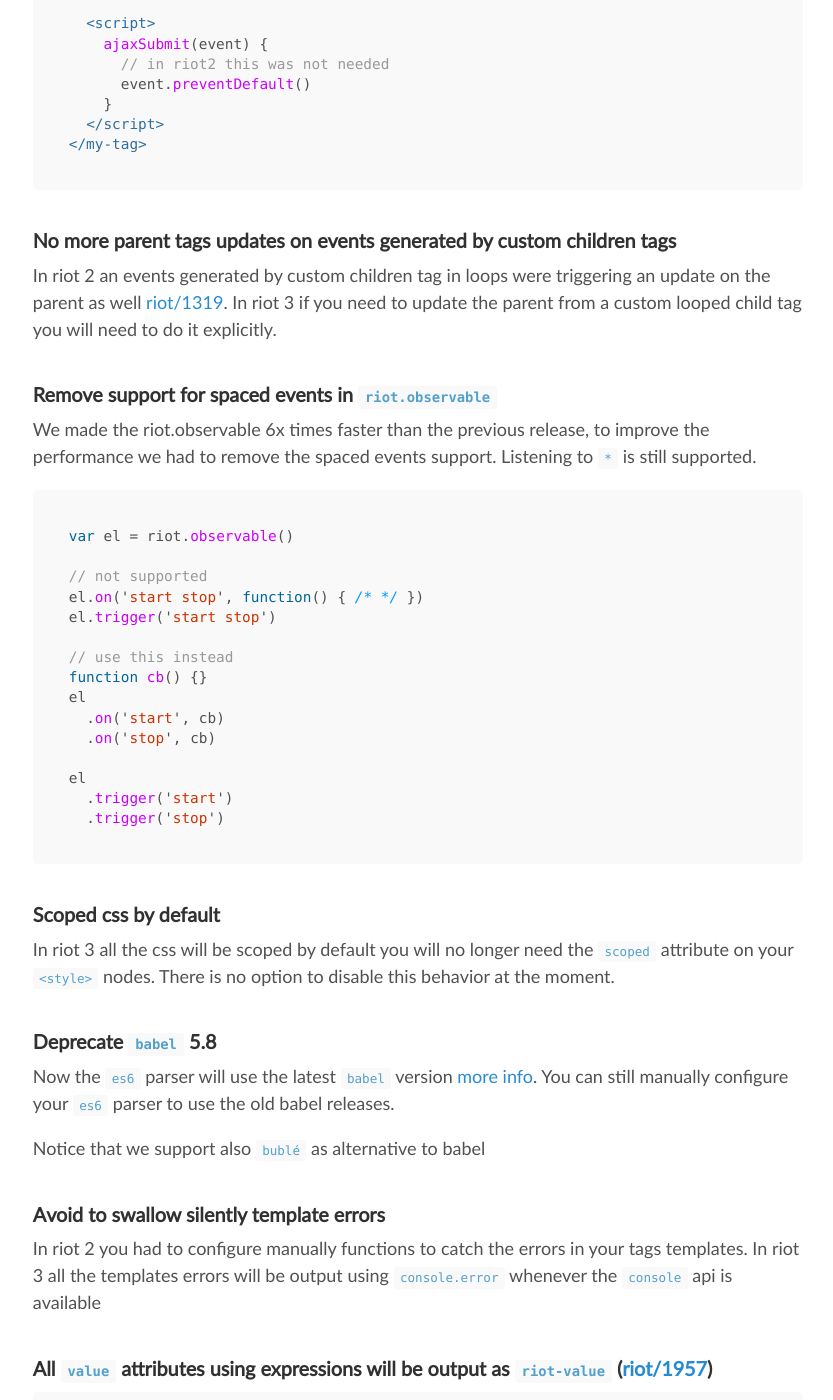
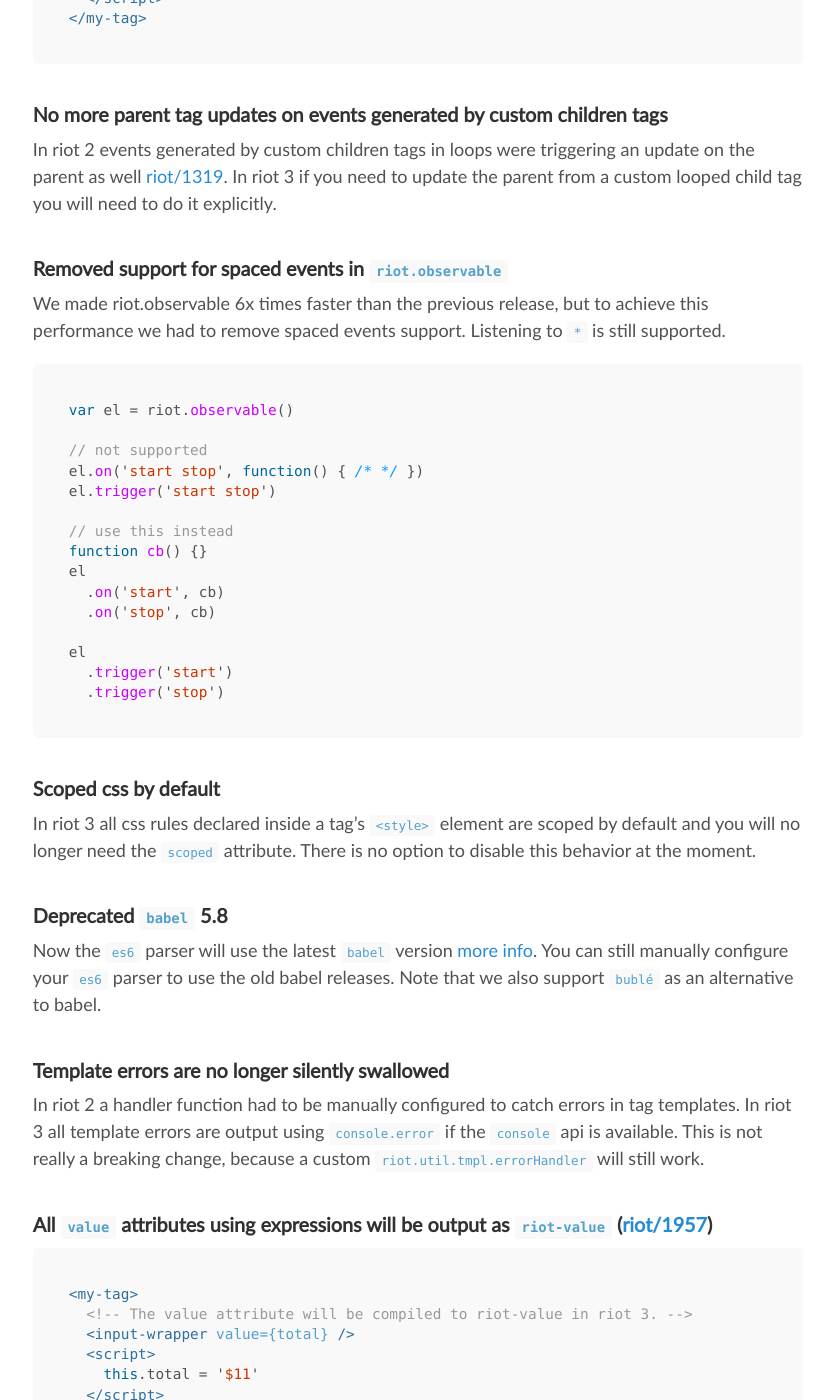
Before and after one commit to riot/riot.github.io, a Jekyll site: the page built from guide/migration-from-riot2.md, in a window 1280 px wide and 1400 px high, scrolled down 2386 px. Shown: the whole window, without its empty margins (222-1055 px from the left). Built offline with Jekyll 4.4.1, drawn with Linux system fonts in a browser that asks for light colours; nearby versions of some CDN libraries; emoji names are drawn with the system emoji font; some of the changed text lies outside the part shown.

Commit message:
Update migration-from-riot2.md (#165)
Some grammar fixes, some improvements and a couple of unnecessary changes.

I am not a native speaker.

````diff
--- a/guide/migration-from-riot2.md
+++ b/guide/migration-from-riot2.md
@@ -7,16 +7,14 @@
 
 ## General info
 
-Riot 3 is a big improvement to the issues we found in the previous release, please check in detail all the [release notes](/release-notes).
+Riot 3 is a big improvement over the previous release, please check [release notes](/release-notes) for details.
 
 We have resolved many problems and they required a major release bump because they couldn't be fixed with the previous codebase.
-However migrating from Riot 2 shouldn't be such a big deal and below we have listed all the main breaking changes that might be worth knowing.
+Migration from Riot 2 shouldn't be very difficult. Refer to the list of breaking changes below.
 
 ## Breaking changes
 
-### Deprecate `riot-tag`
-
-The attribute `riot-tag` was deprecated in favor of `data-is`.
+### `riot-tag` attrbibute renamed to `data-is`
 
 ```html
 <!-- not supported -->
@@ -38,13 +36,11 @@
 </my-tag>
 ```
 
-### Deprecate `name` and `id` to cache DOM nodes
+### `name` and `id` attributes no longer create references to DOM nodes
 
-The attributes `name` and `id` will be no longer used by riot to cache DOM references to the tag context.
-Use the `ref` attribute instead.
-You will get the references to DOMs or custom tags through `this.refs`. On the other hand, note that `this.tags` will have no named tags anymore now.
+The `name` and `id` attributes are no longer used by riot to cache DOM references to the tag context or add custom tag references to `this.tags`. Use the `ref` attribute instead to get references to DOM nodes or custom tags.
 
-<span class="tag red">Warning</span> the `refs` object will be populated __only after__ the `mount` event
+<span class="tag red">Warning:</span> the `refs` object is __only populated__ after the `mount` event.
 
 ```html
 <my-tag>
@@ -59,24 +55,23 @@
 </my-tag>
 ```
 
-### Object loops
+### Changed object loop syntax
 
-Object loops now will use a different syntax, before we used `key, value in object`, and now we switched to `value, key in object`
+Object loops now use a different syntax, before we used `key, value in object`, and now we switched to `value, key in object`
 [related issue](https://github.com/riot/riot/issues/1420)
 
-### Remove `riot.route`
+### `riot.route` removed from riot core
 
-The `riot.route` was removed from the riot core so you will be able to use any routing library that fits better to your needs.
-We will still maintain the [`riot-route`](https://github.com/riot/route) that could be used with riot or also as standalone module
+`riot.route` was removed from riot core to decrease the bundle size in case you choose a different routing library. [`riot-route`](https://github.com/riot/route) is still maintained and can be used with riot or standalone.
 
-### No `update` and `updated` events triggered before the `mount`
+### No `update` and `updated` events triggered before the `mount` event
 
-Previously riot was firing the `update` and the `updated` event even before the `mount` event was triggered.
-Now you can use `before-mount` and `mount` to mount properly your tags, the `update` and the `updated` event will be only fired on the consequent update calls
+Previously riot was firing `update` and `updated` events even before the `mount` event was triggered.
+Now you can use `before-mount` and `mount` to mount your tags properly, the `update` and the `updated` events will only be fired on consequent update calls.
 
-### Deprecate automatic `preventDefault`
+### Removed automatic `preventDefault`
 
-Riot was automatically calling `event.preventDefault()` on any tag event, we thought this behavior was wrong and we decided to remove it.
+Riot 2 was automatically calling `event.preventDefault()` on any tag event, we thought this behavior was wrong and we decided to remove it.
 
 ```html
 <my-tag>
@@ -93,13 +88,13 @@
 </my-tag>
 ```
 
-### No more parent tags updates on events generated by custom children tags
+### No more parent tag updates on events generated by custom children tags
 
-In riot 2 an events generated by custom children tag in loops were triggering an update on the parent as well [riot/1319](https://github.com/riot/riot/issues/1319). In riot 3 if you need to update the parent from a custom looped child tag you will need to do it explicitly.
+In riot 2 events generated by custom children tags in loops were triggering an update on the parent as well [riot/1319](https://github.com/riot/riot/issues/1319). In riot 3 if you need to update the parent from a custom looped child tag you will need to do it explicitly.
 
-### Remove support for spaced events in `riot.observable`
+### Removed support for spaced events in `riot.observable`
 
-We made the riot.observable 6x times faster than the previous release, to improve the performance we had to remove the spaced events support. Listening to `*` is still supported.
+We made riot.observable 6x times faster than the previous release, but to achieve this performance we had to remove spaced events support. Listening to `*` is still supported.
 
 ```js
 var el = riot.observable()
@@ -121,18 +116,16 @@
 
 ### Scoped css by default
 
-In riot 3 all the css will be scoped by default you will no longer need the `scoped` attribute on your `<style>` nodes. There is no option to disable this behavior at the moment.
+In riot 3 all css rules declared inside a tag's `<style>` element are scoped by default and you will no longer need the `scoped` attribute. There is no option to disable this behavior at the moment.
 
-### Deprecate `babel` 5.8
+### Deprecated `babel` 5.8
 
-Now the `es6` parser will use the latest `babel` version [more info](/guide/compiler/#ecmascript-6). You can still manually configure your `es6` parser to use the old babel releases.
+Now the `es6` parser will use the latest `babel` version [more info](/guide/compiler/#ecmascript-6). You can still manually configure your `es6` parser to use the old babel releases. Note that we also support `bublé` as an alternative to babel.
 
-Notice that we support also `bublé` as alternative to babel
+### Template errors are no longer silently swallowed
 
-### Avoid to swallow silently template errors
-
-In riot 2 you had to configure manually functions to catch the errors in your tags templates. In riot 3 all the templates errors
-will be output using `console.error` whenever the `console` api is available
+In riot 2 a handler function had to be manually configured to catch errors in tag templates. In riot 3 all template errors
+are output using `console.error` if the `console` api is available. This is not really a breaking change, because a custom `riot.util.tmpl.errorHandler` will still work.
 
 ### All `value` attributes using expressions will be output as `riot-value` ([riot/1957](https://github.com/riot/riot/issues/1957))
 
````
Also changed, not shown: other parts of guide/migration-from-riot2.md (+1 -1 lines).
